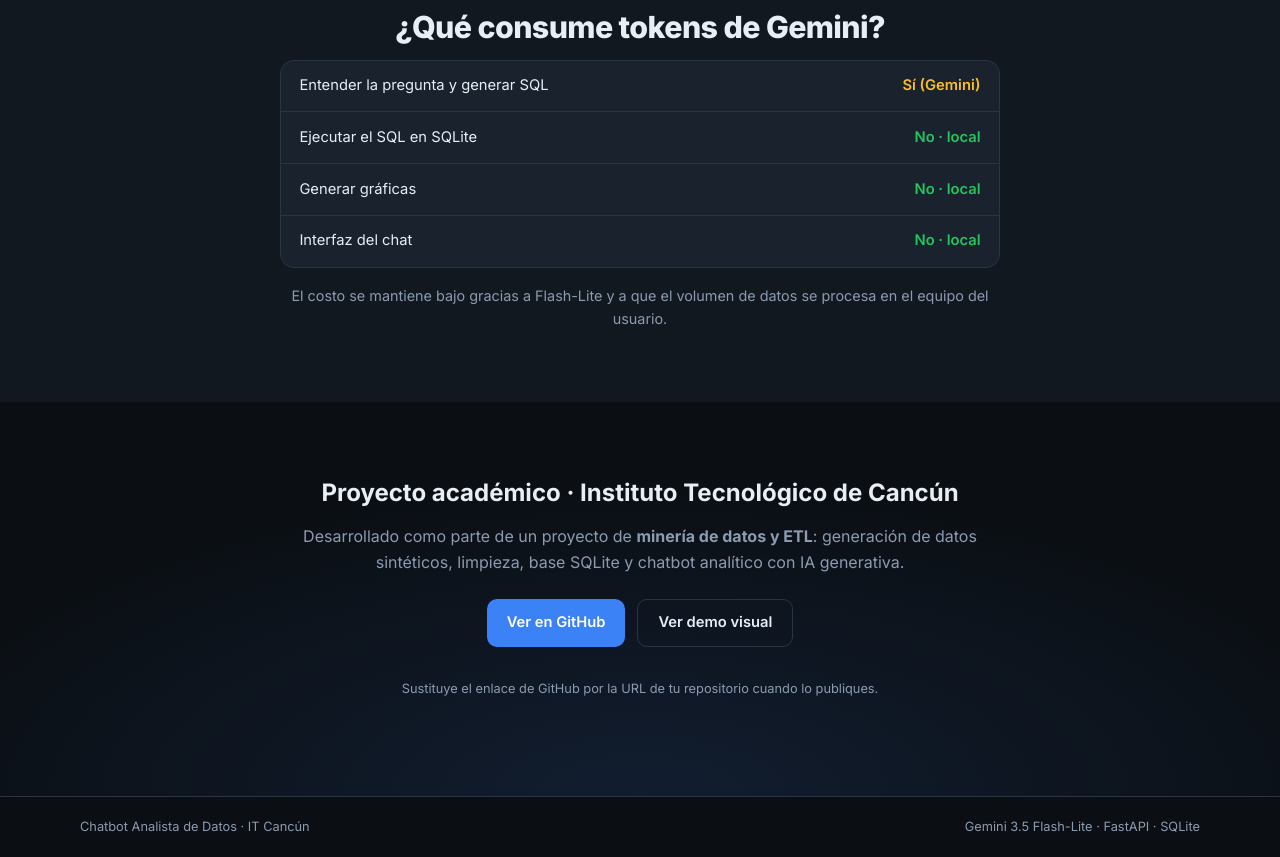
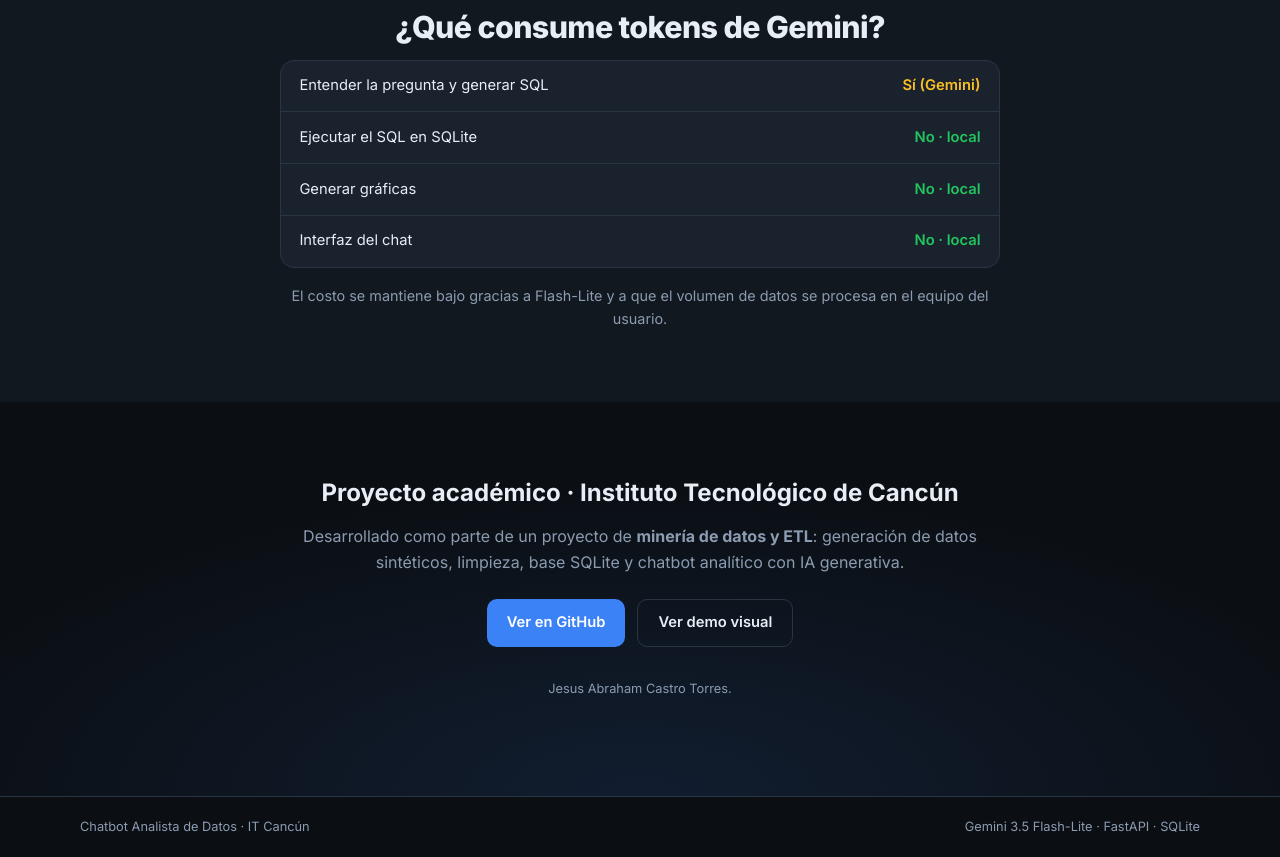
Before and after one commit to abrahamcastro1603/ProyectosAbraham, a plain HTML site: page index.html in a window 1280 px wide. Shown: the part 4217-5074 px from the top of the page. Drawn offline with Linux system fonts and the light colour scheme.

Commit message:
Update index.html

```diff
--- a/index.html
+++ b/index.html
@@ -280,7 +280,7 @@ LIMIT 1;</pre>
         <a href="https://github.com/abrahamcastro1603/ProyectosAbraham" class="btn btn-primary" id="github-link" target="_blank" rel="noopener">Ver en GitHub</a>
         <a href="#demo" class="btn btn-ghost">Ver demo visual</a>
       </div>
-      <p class="small-note">Sustituye el enlace de GitHub por la URL de tu repositorio cuando lo publiques.</p>
+      <p class="small-note">Jesus Abraham Castro Torres.</p>
     </div>
   </section>
 
```
